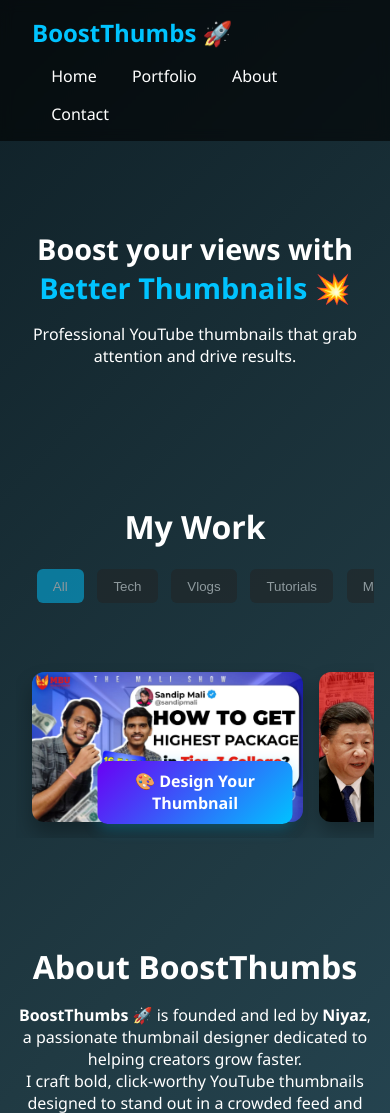
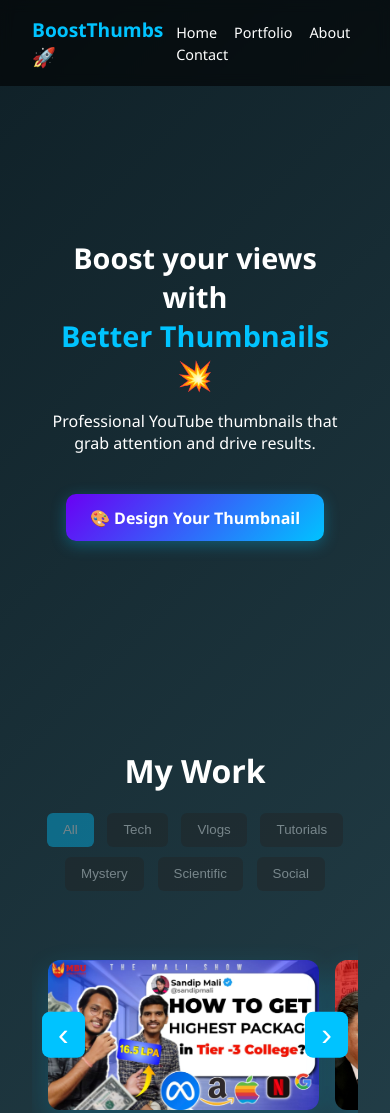
Before and after one commit to niyazsheikh/BoostThumbs, a plain HTML site: page index.html in a window 390 px wide. Shown: the top 1113 px of the page. Drawn offline with Linux system fonts and the light colour scheme.

Commit message:
Update style.css

```diff
--- a/style.css
+++ b/style.css
@@ -4,133 +4,6 @@ body {
   font-family: 'Segoe UI', sans-serif;
   background: linear-gradient(135deg, #0f2027, #203a43, #2c5364);
   color: #fff;
-}
-
-/* Carousel styles */
-.carousel-wrapper {
-  position: relative;
-  overflow: hidden;
-  padding: 1rem 0;
-  margin-top: 2rem;
-}
-
-.carousel {
-  display: flex;
-  gap: 1rem;
-  overflow-x: auto;
-  scroll-behavior: smooth;
-  padding: 1rem;
-}
-
-.carousel::-webkit-scrollbar {
-  display: none;
-}
-
-.carousel img {
-  height: 200px;
-  border-radius: 12px;
-  flex-shrink: 0;
-  cursor: pointer;
-  transition: transform 0.4s ease, box-shadow 0.4s ease;
-  box-shadow: 0 12px 20px rgba(0, 0, 0, 0.3);
-  transform-style: preserve-3d;
-  perspective: 1000px;
-}
-
-.carousel img:hover {
-  transform: rotateY(10deg) scale(1.07);
-  box-shadow: 0 20px 30px rgba(0, 195, 255, 0.4);
-  z-index: 5;
-}
-
-
-.carousel img:hover {
-  transform: scale(1.05);
-  box-shadow: 0 0 12px #00c3ff70;
-}
-
-.carousel-btn {
-  position: absolute;
-  top: 50%;
-  transform: translateY(-50%);
-  background: #00c3ff;
-  border: none;
-  color: white;
-  font-size: 2rem;
-  padding: 0.3rem 1rem;
-  border-radius: 8px;
-  cursor: pointer;
-  z-index: 2;
-}
-
-.carousel-btn:hover {
-  background: #0077ff;
-}
-
-.carousel-btn.left { left: 10px; }
-.carousel-btn.right { right: 10px; }
-
-/* Lightbox */
-#lightbox {
-  display: none;
-  position: fixed;
-  top: 0; left: 0;
-  width: 100vw; height: 100vh;
-  background: rgba(0, 0, 0, 0.9);
-  justify-content: center;
-  align-items: center;
-  z-index: 999;
-}
-
-#lightbox img {
-  max-width: 90%;
-  max-height: 90%;
-  border: 5px solid white;
-  border-radius: 12px;
-}
-
-/* Filters */
-.filters {
-  text-align: center;
-  margin-bottom: 1rem;
-}
-
-.filters button {
-  margin: 0.3rem;
-  padding: 0.6rem 1rem;
-  border: none;
-  border-radius: 6px;
-  background: #222;
-  color: white;
-  cursor: pointer;
-  transition: 0.3s;
-}
-.filters button {
-  pointer-events: none;
-  opacity: 0.5;
-  cursor: not-allowed;
-}
-
-.filters button.active,
-.filters button:hover {
-  background: #00c3ff;
-}
-
-/* Colorful cursor effect */
-.burst {
-  position: absolute;
-  width: 20px;
-  height: 20px;
-  border-radius: 50%;
-  pointer-events: none;
-  animation: burst 0.5s ease-out forwards;
-}
-
-@keyframes burst {
-  to {
-    transform: scale(10);
-    opacity: 0;
-  }
 }
 
 /* Header/Nav */
@@ -167,10 +40,17 @@ body {
   color: #00c3ff;
 }
 
-/* Hero */
+/* Hero section */
 .hero {
   padding: 6rem 2rem;
   text-align: center;
+}
+
+.hero-content {
+  text-align: center;
+  max-width: 700px;
+  margin: auto;
+  padding: 2rem 1rem;
 }
 
 .hero h2 {
@@ -184,17 +64,26 @@ body {
 
 .cta-button {
   display: inline-block;
-  padding: 0.8rem 2rem;
-  background: #00c3ff;
+  margin-top: 1.5rem;
+  padding: 1rem 2.5rem;
+  background: linear-gradient(135deg, #6a00f4, #00c3ff);
   color: white;
-  border-radius: 6px;
+  border-radius: 10px;
   text-decoration: none;
   font-weight: bold;
-  transition: background 0.3s;
+  font-size: 1.1rem;
+  box-shadow: 0 4px 15px rgba(0, 195, 255, 0.3);
+  transition: all 0.3s ease-in-out;
+  position: relative;
+  z-index: 1;
+  overflow: hidden;
+  text-align: center;
 }
 
 .cta-button:hover {
-  background: #0077ff;
+  background: linear-gradient(135deg, #00c3ff, #6a00f4);
+  box-shadow: 0 6px 20px rgba(0, 195, 255, 0.5);
+  transform: scale(1.05);
 }
 
 /* Sections */
@@ -210,7 +99,117 @@ section h2 {
   margin-bottom: 1rem;
 }
 
-/* About / Contact */
+/* About section text center */
+#about p {
+  text-align: center;
+  line-height: 1.7;
+}
+
+/* Filters */
+.filters {
+  text-align: center;
+  margin-bottom: 1rem;
+}
+
+.filters button {
+  margin: 0.3rem;
+  padding: 0.6rem 1rem;
+  border: none;
+  border-radius: 6px;
+  background: #222;
+  color: white;
+  cursor: pointer;
+  transition: 0.3s;
+}
+
+.filters button {
+  pointer-events: none;
+  opacity: 0.4;
+  cursor: not-allowed;
+}
+
+.filters button.active,
+.filters button:hover {
+  background: #00c3ff;
+}
+
+/* Carousel */
+.carousel-wrapper {
+  position: relative;
+  overflow: hidden;
+  padding: 1rem 0;
+  margin-top: 2rem;
+}
+
+.carousel {
+  display: flex;
+  gap: 1rem;
+  overflow-x: auto;
+  scroll-behavior: smooth;
+  padding: 1rem;
+}
+
+.carousel::-webkit-scrollbar {
+  display: none;
+}
+
+.carousel img {
+  height: 200px;
+  border-radius: 12px;
+  flex-shrink: 0;
+  cursor: pointer;
+  transition: transform 0.3s, box-shadow 0.3s;
+  transform-style: preserve-3d;
+  box-shadow: 0 12px 30px rgba(0, 195, 255, 0.2);
+}
+
+.carousel img:hover {
+  transform: scale(1.05) rotateY(5deg);
+  box-shadow: 0 0 20px #00c3ff80;
+}
+
+/* Carousel buttons */
+.carousel-btn {
+  position: absolute;
+  top: 50%;
+  transform: translateY(-50%);
+  background: #00c3ff;
+  border: none;
+  color: white;
+  font-size: 2rem;
+  padding: 0.3rem 1rem;
+  border-radius: 8px;
+  cursor: pointer;
+  z-index: 2;
+}
+
+.carousel-btn:hover {
+  background: #0077ff;
+}
+
+.carousel-btn.left { left: 10px; }
+.carousel-btn.right { right: 10px; }
+
+/* Lightbox */
+.lightbox {
+  display: none;
+  position: fixed;
+  top: 0; left: 0;
+  width: 100vw; height: 100vh;
+  background: rgba(0, 0, 0, 0.9);
+  justify-content: center;
+  align-items: center;
+  z-index: 999;
+}
+
+.lightbox img {
+  max-width: 90%;
+  max-height: 90%;
+  border: 5px solid white;
+  border-radius: 12px;
+}
+
+/* Contact form */
 form {
   display: flex;
   flex-direction: column;
@@ -246,105 +245,47 @@ footer {
   text-align: center;
   padding: 2rem 1rem;
   font-size: 0.9rem;
-  background: rgba(0,0,0,0.4);
-}
-/* CTA Button Enhancement */
-.cta-button {
-  display: inline-block;
-  padding: 0.9rem 2.2rem;
-  background: linear-gradient(135deg, #6a00f4, #00c3ff);
-  color: white;
-  border-radius: 10px;
-  text-decoration: none;
-  font-weight: bold;
-  font-size: 1.1rem;
-  box-shadow: 0 4px 15px rgba(0, 195, 255, 0.3);
-  transition: all 0.3s ease-in-out;
-  position: relative;
-  z-index: 1;
-  overflow: hidden;
+  background: rgba(0, 0, 0, 0.4);
 }
 
-.cta-button:hover {
-  background: linear-gradient(135deg, #00c3ff, #6a00f4);
-  box-shadow: 0 6px 20px rgba(0, 195, 255, 0.5);
-  transform: scale(1.05);
+/* Colorful cursor effect */
+.burst {
+  position: absolute;
+  width: 20px;
+  height: 20px;
+  border-radius: 50%;
+  pointer-events: none;
+  animation: burst 0.5s ease-out forwards;
 }
 
-/* 3D Carousel Images */
-.carousel img {
-  height: 200px;
-  border-radius: 12px;
-  flex-shrink: 0;
-  cursor: pointer;
-  transition: transform 0.4s ease, box-shadow 0.4s ease;
-  box-shadow: 0 12px 20px rgba(0, 0, 0, 0.3);
-  transform-style: preserve-3d;
-  perspective: 1000px;
+@keyframes burst {
+  to {
+    transform: scale(10);
+    opacity: 0;
+  }
 }
 
-.carousel img:hover {
-  transform: rotateY(10deg) scale(1.07);
-  box-shadow: 0 20px 30px rgba(0, 195, 255, 0.4);
-  z-index: 5;
-}
-
-/* Responsive Mobile Styling */
+/* Responsive Design */
 @media screen and (max-width: 768px) {
-  #navbar {
-    flex-direction: column;
-    align-items: flex-start;
-  }
-
-  #navbar nav {
-    margin-top: 1rem;
-    display: flex;
-    flex-wrap: wrap;
-    gap: 1rem;
-  }
-
-  .hero {
-    padding: 4rem 1rem;
-  }
-
   .hero h2 {
     font-size: 1.8rem;
   }
 
-  .hero p {
-    font-size: 1rem;
-  }
-
   .cta-button {
     font-size: 1rem;
-    padding: 0.6rem 1.6rem;
-    position: fixed;
-    bottom: 20px;
-    left: 50%;
-    transform: translateX(-50%);
-    z-index: 1000;
-  }
-
-  .filters {
-    overflow-x: auto;
-    white-space: nowrap;
-    padding: 0 1rem;
+    padding: 0.8rem 1.5rem;
   }
 
   .carousel img {
     height: 150px;
   }
 
-  .carousel-btn {
-    display: none;
+  #navbar h1 {
+    font-size: 1.2rem;
   }
 
-  section {
-    padding: 2rem 1rem;
-  }
-
-  footer {
-    font-size: 0.8rem;
-    padding: 1rem;
+  #navbar nav a {
+    margin-left: 0.8rem;
+    font-size: 0.9rem;
   }
 }
```
